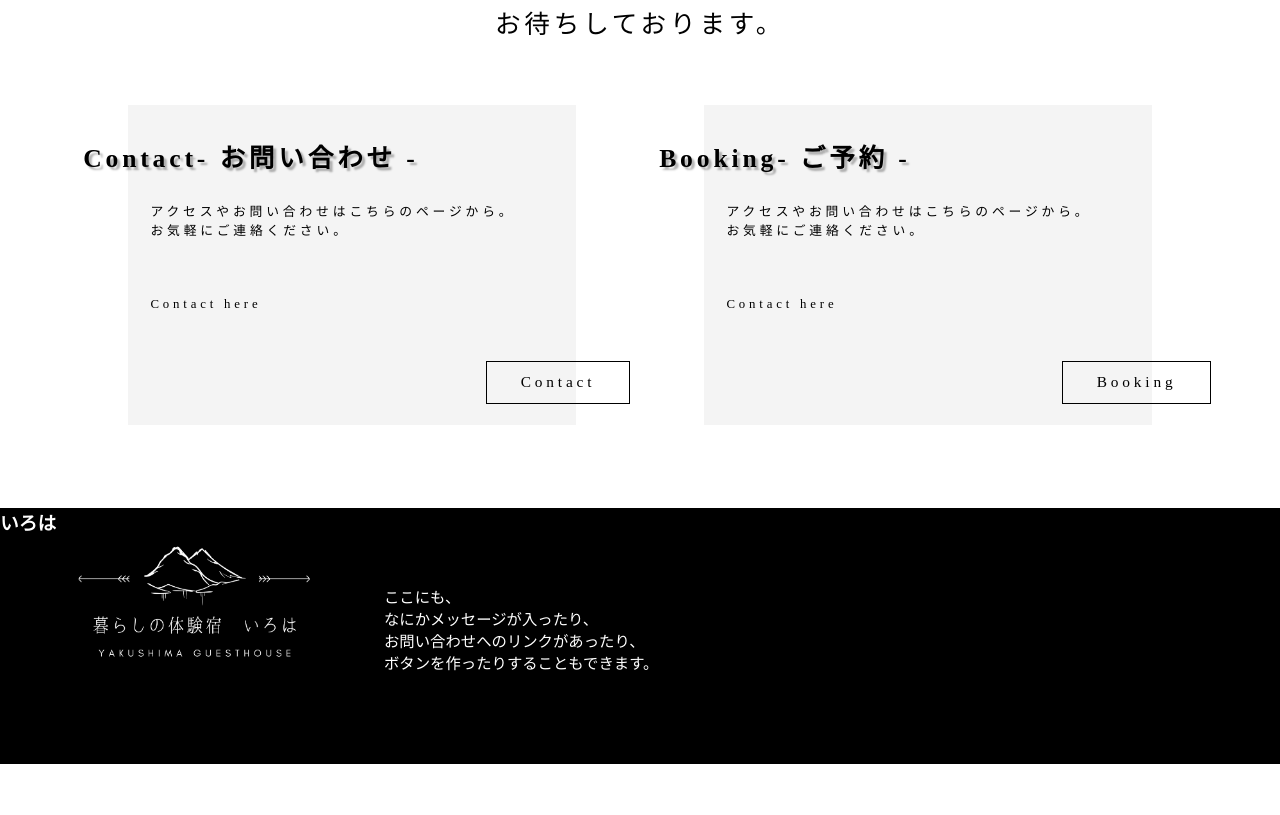
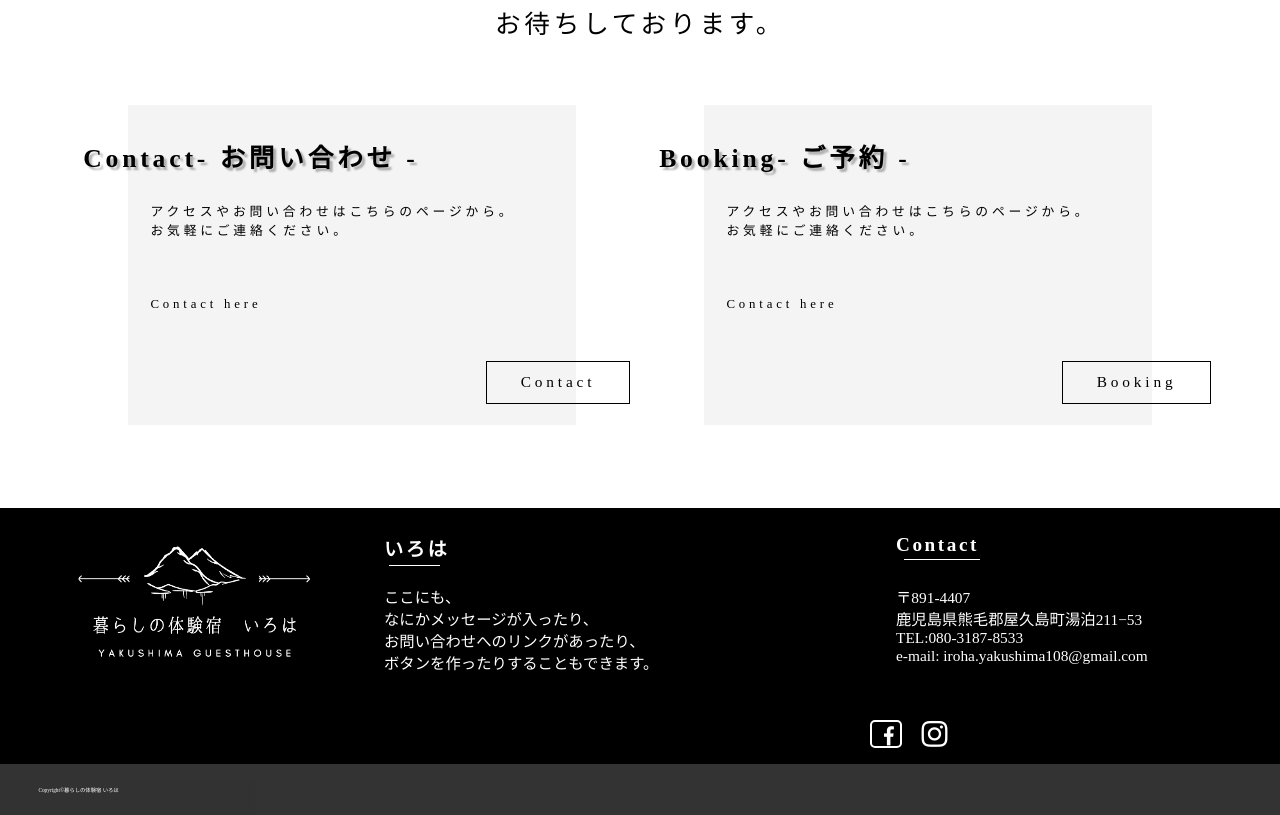
Before and after one commit to ranma-26/krrrrr30.github.io-sample, a plain HTML site: page index.html in a window 1280 px wide. Shown: the part 5064-5879 px from the top of the page. Before the commit the page ends 5828 px from the top, so only its background shows below. Drawn offline with Linux system fonts and the light colour scheme.

Commit message:
Update index.html

```diff
--- a/index.html
+++ b/index.html
@@ -127,15 +127,26 @@
       <p class="p-section__contactAbout">アクセスやお問い合わせはこちらのページから。
       <br>お気軽にご連絡ください。</p>
       <p class="p-section__contactAboutHere">Contact here</p>
-      <a class="p-section__buttom" href="#">Booking</a>
+      <a class="p-section__buttomSecondary" href="#">Booking</a>
     </div>
     </div>
     <div class="p-footer">
       <img class="p-footer__logo" src=
       "css/img/footerlLogo.png" alt="">
-      <h3 class="p-footer__titl">いろは</h3>
+      <h3 class="p-footer__title">いろは</h3>
       <p class="p-footer__text">ここにも、<br>なにかメッセージが入ったり、<br>お問い合わせへのリンクがあったり、<br>ボタンを作ったりすることもできます。</p>
+      <img class="p-footer__logo" src=
+      "css/img/footerlLogo.png" alt="">
+      <h3 class="p-footer__titleSecond">Contact</h3>
+      <p class="p-footer__textSecond">〒891-4407<br>鹿児島県熊毛郡屋久島町湯泊211−53<br>TEL:080-3187-8533<br>e-mail: iroha.yakushima108@gmail.com</p>
+      <i class="fab fa-facebook-f" id="p-footer__facebookicon"></i>
+      <i class="fab fa-instagram" id="p-footer__instagramicon"></i>
     </div>
+      <div class="p-footer__under">
+        <p class="p-footer__underCopyright"><small>Copyright©︎暮らしの体験宿 いろは</small></p>
+        <p class="p-footer__underCopyrightLittle"><small>Copyright ©︎ 2019  Lodge&Food Atelier  iroha.<br>
+          All Rights Reserved.</small></p>
+      </div>
   <script src="sass/js/main.js"></script>
 
 
```
